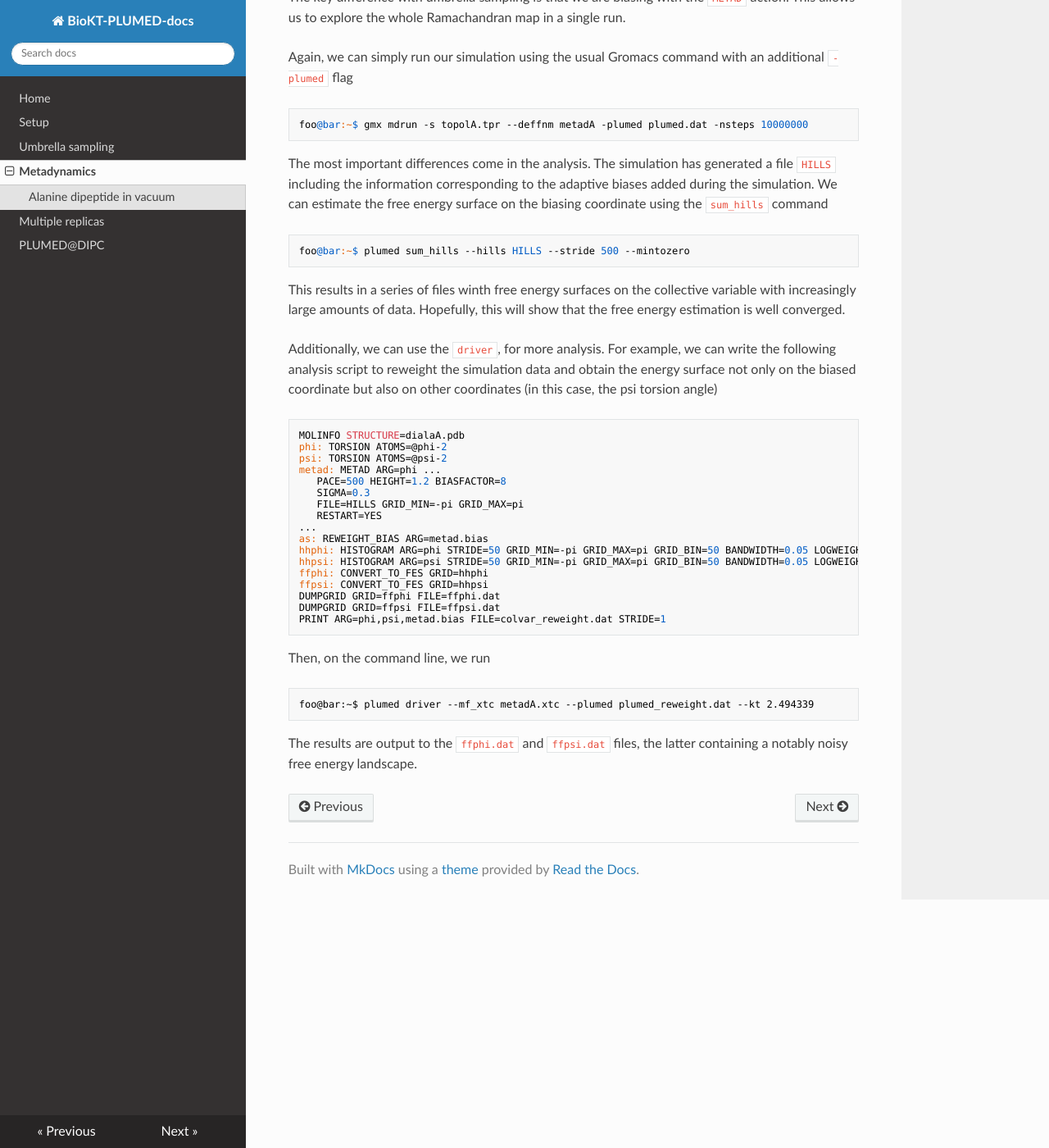
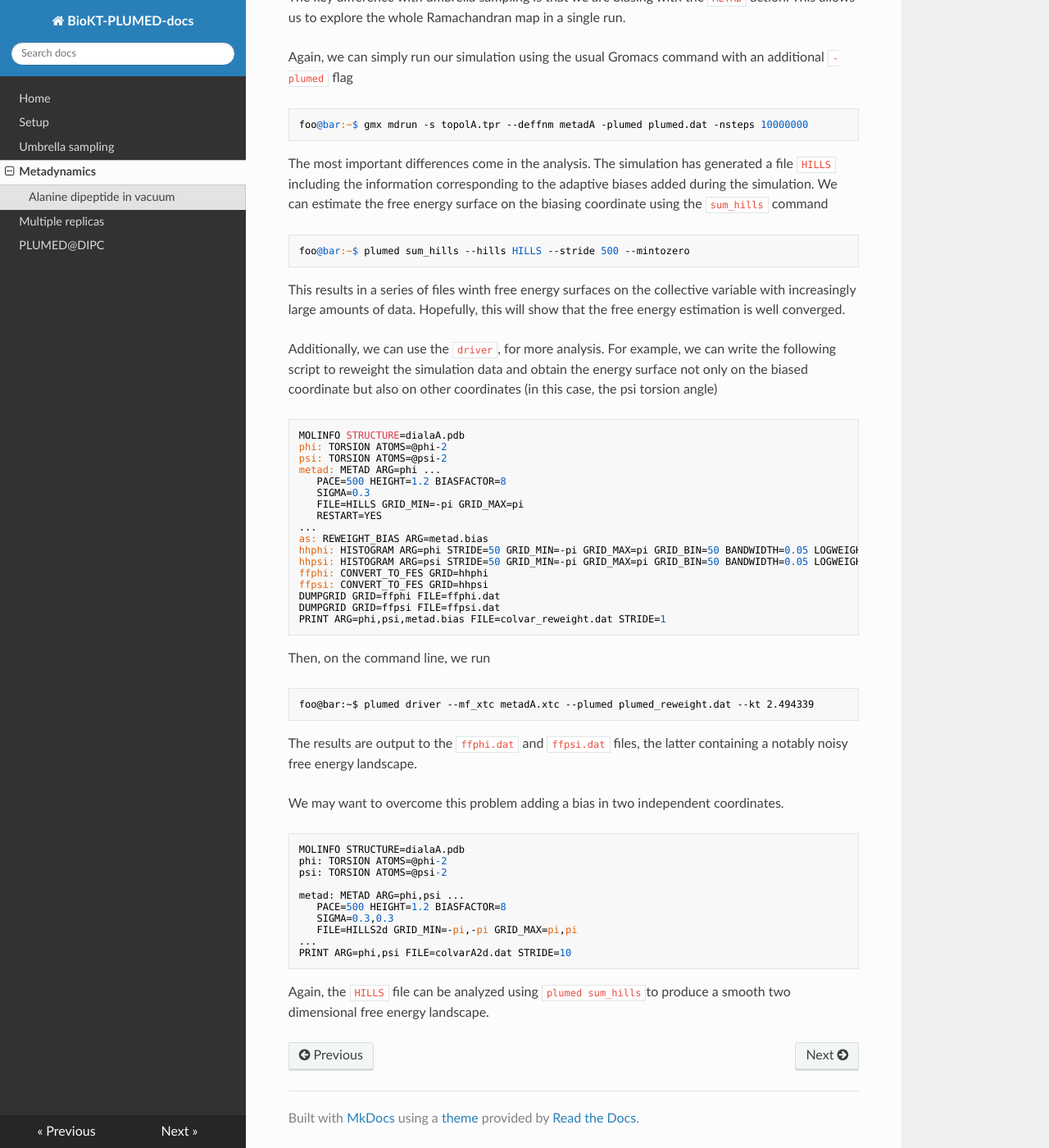
Before and after one commit to BioKT/PLUMED-docs, an MkDocs documentation site: the page built from docs/metadynamics.md, in a window 1280 px wide and 1400 px high, scrolled down 572 px. Shown: the whole window at 82% size. Built offline with MkDocs 1.6.1, drawn with Linux system fonts in a browser that asks for light colours; nearby versions of some CDN libraries.

Commit message:
analyzes free energy surface

````diff
--- a/docs/metadynamics.md
+++ b/docs/metadynamics.md
@@ -49,7 +49,7 @@ collective variable with increasingly large amounts of data. Hopefully,
 this will show that the free energy estimation is well converged.
 
 Additionally, we can use the `driver`, for more analysis. For example,
-we can write the following analysis script to reweight the simulation
+we can write the following script to reweight the simulation
 data and obtain the energy surface not only on the biased coordinate
 but also on other coordinates (in this case, the psi torsion angle)
 ```
@@ -77,3 +77,19 @@ foo@bar:~$ plumed driver --mf_xtc metadA.xtc --plumed plumed_reweight.dat --kt 2
 ```
 The results are output to the `ffphi.dat` and `ffpsi.dat` files, the latter
 containing a notably noisy free energy landscape.
+
+We may want to overcome this problem adding a bias in two independent coordinates.
+```
+MOLINFO STRUCTURE=dialaA.pdb
+phi: TORSION ATOMS=@phi-2
+psi: TORSION ATOMS=@psi-2
+
+metad: METAD ARG=phi,psi ...
+   PACE=500 HEIGHT=1.2 BIASFACTOR=8
+   SIGMA=0.3,0.3
+   FILE=HILLS2d GRID_MIN=-pi,-pi GRID_MAX=pi,pi
+...
+PRINT ARG=phi,psi FILE=colvarA2d.dat STRIDE=10
+```
+Again, the `HILLS` file can be analyzed using `plumed sum_hills`to produce a smooth
+two dimensional free energy landscape.
````
